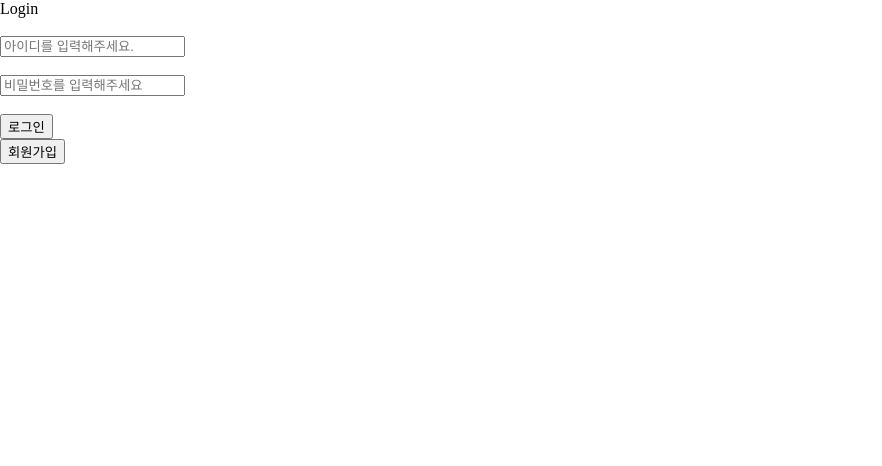
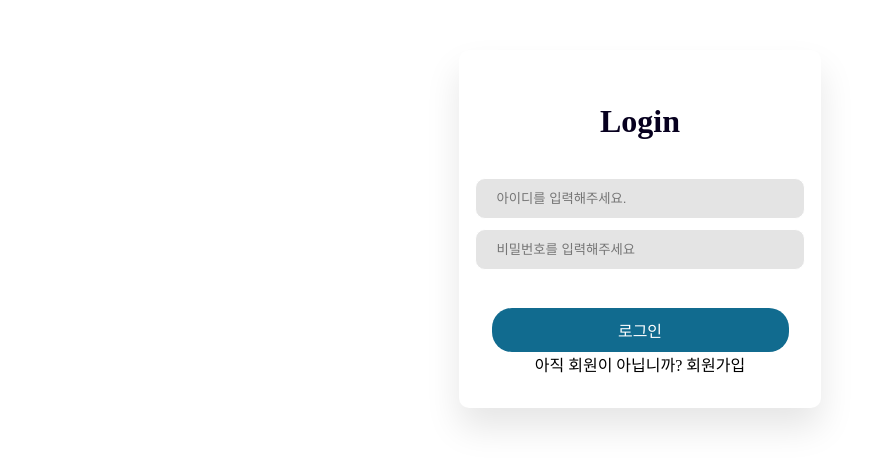
Before and after one commit to article7Webide/IDE-Front, a React (Create React App) app: page / in a window 1280 px wide. Shown: the top 466 px of the page, without its empty margins (0-882 px from the left). Built offline with nearby package versions, Linux system fonts and the light colour scheme.

Commit message:
css 변경

```diff
--- a/src/pages/LoginPage/SignIn.jsx
+++ b/src/pages/LoginPage/SignIn.jsx
@@ -1,9 +1,9 @@
 import React, { useState } from 'react'
 import styles from './SignIn.module.scss';
-import {useNavigate} from "react-router-dom";
+import { useNavigate } from "react-router-dom";
 
-const SignIn2 = (props) => {
-  const [id,setId] = useState("")
+const SignIn = (props) => {
+  const [id, setId] = useState("")
   const [password, setPassword] = useState("")
   const [idError, setIdError] = useState("")
   const [passwordError, setPasswordError] = useState("")
@@ -37,52 +37,44 @@ const SignIn2 = (props) => {
 
 
 
-return <div className={"mainContainer"}>
+  return (
+    <div className={styles.sign}>
+      <div className={styles.container}>
         <div className={"titleContainer"}>
-          <div>Login</div>
+          <h1>Login</h1>
         </div>
 
         <br />
-
+        <div className={styles.formSignin}>
           <div className={"inputContainer"}>
             <input
-            value =  {id}
-            placeholder = "아이디를 입력해주세요."
-            onChange = {ev => setId(ev.target.value)}
-            className = {"inputBox"} />
-          <label className = "errorLabel">{idError}</label>
+              value={id}
+              placeholder="아이디를 입력해주세요."
+              onChange={ev => setId(ev.target.value)}
+              className={"inputBox"} />
+            <label className="errorLabel">{idError}</label>
+          </div>
+          <div className={"inputContainer"}>
+            <input
+              value={password}
+              placeholder="비밀번호를 입력해주세요"
+              onChange={ev => setPassword(ev.target.value)}
+              className={"inputBox"} />
+            <label className="errorlabel">{passwordError}</label>
           </div>
 
-        <br />
-
-        <div className={"inputContainer"}>
-          <input
-            value = {password}
-            placeholder = "비밀번호를 입력해주세요"
-            onChange = {ev => setPassword(ev.target.value)}
-            className = {"inputBox"} />
-          <label className = "errorlabel">{passwordError}</label>
+          <button type="submit" className={styles.registerbtn} onClick={onButtonClick}>로그인</button>
+          <div className={styles.already_member}>
+            아직 회원이 아닙니까?
+            <span onClick={() => navigate("/register")}> 회원가입</span>
           </div>
-
-        <br />
-
-        <div className = {"inputContainer"}>
-          <input
-            className = {"inputButton"}
-            type="button"
-            onClick={onButtonClick}
-            value={"로그인"}/>
-        </div>
-        <div className = {"inputContainer"}>
-          <input
-            className = {"inputButton"}
-            type="button"
-            onClick={onButtonClick}
-            value={"회원가입"}/>
         </div>
 
       </div>
 
+
+    </div>
+  )
 }
 
-export default SignIn2
+export default SignIn
--- a/src/pages/LoginPage/SignIn.module.scss
+++ b/src/pages/LoginPage/SignIn.module.scss
@@ -0,0 +1,78 @@
+.signin {
+  position: absolute;
+  left: 0;
+  top:0;
+  right: 0;
+  bottom: 0;
+  width: 100%;
+  //flex로 내부 중앙 정렬
+  display: flex;
+  flex-direction: column;
+  justify-content: center;
+  align-items: center;
+
+}
+
+.container {
+  width: 330px;
+  padding: 2rem 1rem;
+  margin: 50px auto;
+  background-color: #fff;
+  border-radius: 10px;
+  text-align: center;
+  box-shadow: 0 20px 35px rgba(0,0,0,0.1);
+
+  h1 {
+    font-size: 2rem;
+    color: #07001f;
+    margin-bottom: 1.2rem;
+  }
+}
+
+
+
+.formSignin input {
+  width: 87%;
+  outline: none;
+  border: 1px solid #fff;
+  padding: 12px 20px;
+  margin-bottom: 10px;
+  border-radius: 10px;
+  background: #e4e4e4;
+}
+
+.registerbtn {
+  font-size: 1rem;
+  margin-top: 1.8rem;
+  padding: 10px 0;
+  border-radius: 20px;
+  outline: none;
+  border: none;
+  width: 90%;
+  color: #fff;
+  cursor: pointer;
+  background: rgba(17,107,143);
+
+}
+
+.registerbtn:hover {
+  background: rgba(17,107,143,0.8);
+}
+
+.idcheck {
+  display: flex;
+  // flex-direction: row;
+}
+.checkbtn {
+  border-radius: 10px;
+  border-style: none;
+  color: white;
+  background: rgba(17,107,143);
+  width: 90px;
+  margin-bottom: 10px;
+  cursor: pointer;
+}
+
+.checkbtn:hover {
+  background: rgba(17,107,143,0.8);
+}
--- a/src/pages/RegisterPage/SignUp.module.scss
+++ b/src/pages/RegisterPage/SignUp.module.scss
@@ -21,13 +21,15 @@
   border-radius: 10px;
   text-align: center;
   box-shadow: 0 20px 35px rgba(0,0,0,0.1);
+
+  h1 {
+    font-size: 2rem;
+    color: #07001f;
+    margin-bottom: 1.2rem;
+  }
 }
 
-h1 {
-  font-size: 2rem;
-  color: #07001f;
-  margin-bottom: 1.2rem;
-}
+
 
 .formSignup input {
   width: 87%;
```
Lines whose indentation alone changed are shown as unchanged.
